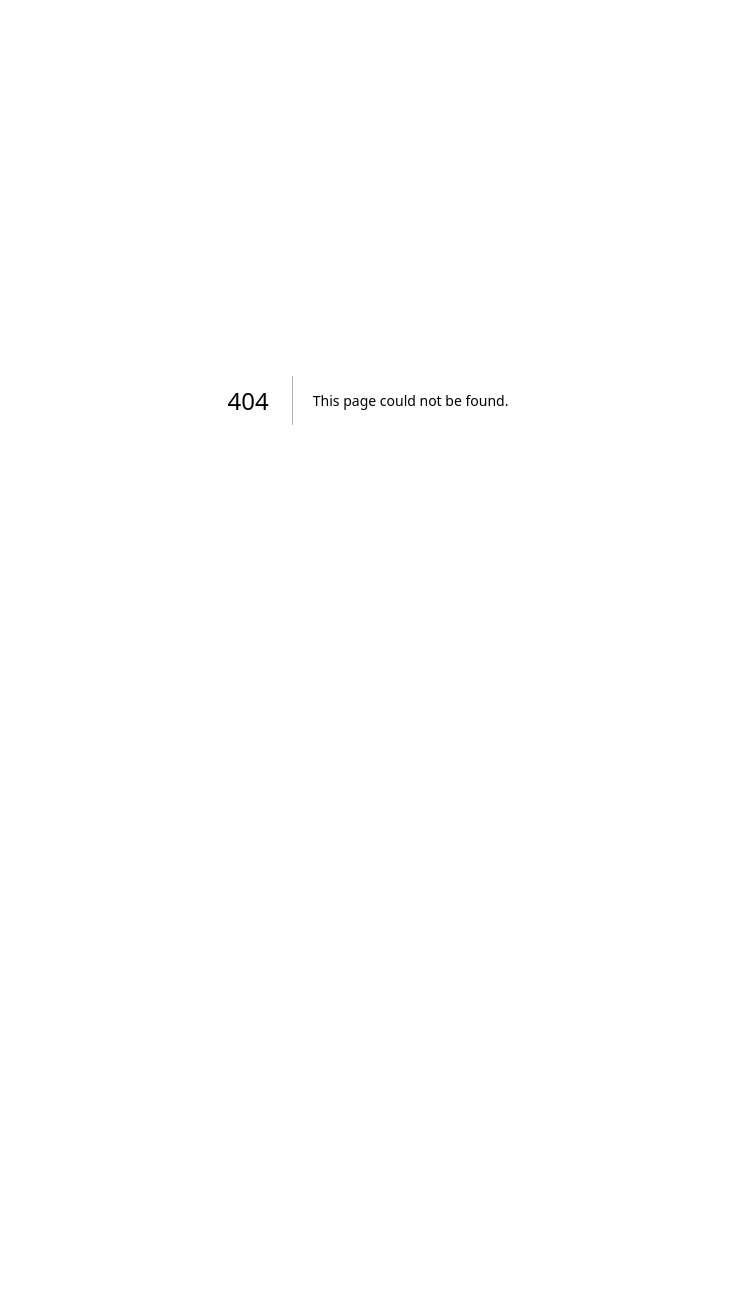
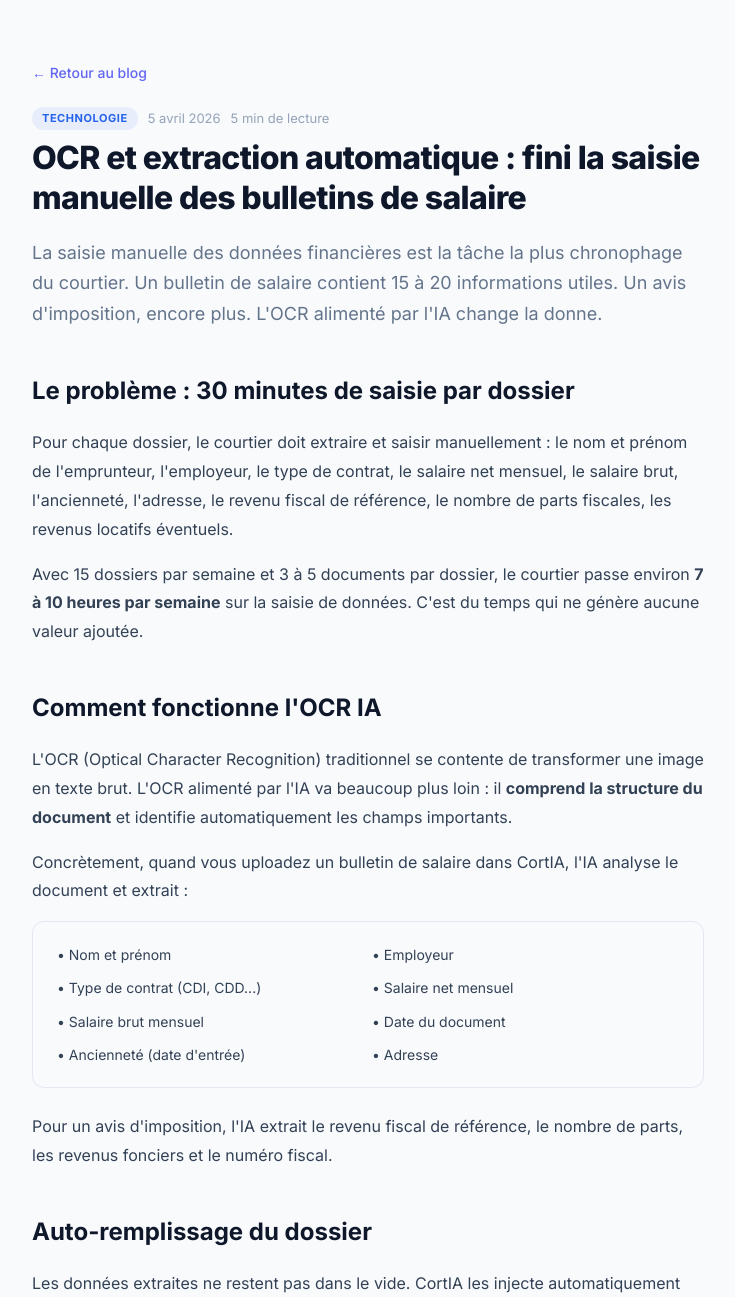
Before and after one commit to Manolo05/cortia, a Next.js app: page /blog/ocr-documents-courtage in a window 1280 px wide. Before the commit this address had no page. Shown: the top 1297 px of the page, without its empty margins (272-1007 px from the left). Before the commit the page ends 800 px from the top, so only its background shows below. Built offline with nearby package versions, Linux system fonts and the light colour scheme.

Commit message:
Add article on OCR technology for brokers
This file contains an article about OCR technology and its benefits for brokers, including automatic data extraction from salary slips and tax notices. It emphasizes time savings and productivity improvements.

```diff
--- /dev/null
+++ b/src/app/(landing)/blog/ocr-documents-courtage/page.tsx
@@ -0,0 +1,95 @@
+import Link from 'next/link'
+import type { Metadata } from 'next'
+
+export const metadata: Metadata = {
+  title: 'OCR et extraction automatique de documents pour courtiers | CortIA',
+  description: 'L\'OCR intelligent extrait automatiquement les revenus depuis les bulletins de salaire et avis d\'imposition. Gain de 30h/mois pour les courtiers IOBSP.',
+  keywords: 'OCR courtage, extraction automatique documents, bulletin salaire OCR, avis imposition automatique',
+}
+
+export default function ArticleOCR() {
+  return (
+    <article style={{ maxWidth: '720px', margin: '0 auto', padding: '60px 24px 80px' }}>
+      <Link href="/blog" style={{ fontSize: '14px', color: '#6366f1', fontWeight: 500, marginBottom: '24px', display: 'inline-flex', alignItems: 'center', gap: '6px' }}>← Retour au blog</Link>
+
+      <div style={{ marginBottom: '8px', display: 'flex', gap: '10px', alignItems: 'center' }}>
+        <span style={{ fontSize: '11px', fontWeight: 700, padding: '3px 10px', borderRadius: '99px', background: '#2563eb15', color: '#2563eb', textTransform: 'uppercase', letterSpacing: '0.05em' }}>Technologie</span>
+        <span style={{ fontSize: '13px', color: '#94a3b8' }}>5 avril 2026</span>
+        <span style={{ fontSize: '13px', color: '#94a3b8' }}>5 min de lecture</span>
+      </div>
+
+      <h1 style={{ fontSize: '32px', fontWeight: 800, color: '#0f172a', lineHeight: 1.25, marginBottom: '20px', letterSpacing: '-0.02em' }}>
+        OCR et extraction automatique : fini la saisie manuelle des bulletins de salaire
+      </h1>
+
+      <p style={{ fontSize: '18px', color: '#64748b', lineHeight: 1.7, marginBottom: '40px' }}>
+        La saisie manuelle des données financières est la tâche la plus chronophage du courtier. Un bulletin de salaire contient 15 à 20 informations utiles. Un avis d&apos;imposition, encore plus. L&apos;OCR alimenté par l&apos;IA change la donne.
+      </p>
+
+      <div style={{ fontSize: '16px', color: '#334155', lineHeight: 1.8 }}>
+        <h2 style={{ fontSize: '24px', fontWeight: 700, color: '#0f172a', marginTop: '40px', marginBottom: '16px' }}>
+          Le problème : 30 minutes de saisie par dossier
+        </h2>
+        <p style={{ marginBottom: '16px' }}>
+          Pour chaque dossier, le courtier doit extraire et saisir manuellement : le nom et prénom de l&apos;emprunteur, l&apos;employeur, le type de contrat, le salaire net mensuel, le salaire brut, l&apos;ancienneté, l&apos;adresse, le revenu fiscal de référence, le nombre de parts fiscales, les revenus locatifs éventuels.
+        </p>
+        <p style={{ marginBottom: '16px' }}>
+          Avec 15 dossiers par semaine et 3 à 5 documents par dossier, le courtier passe environ <strong>7 à 10 heures par semaine</strong> sur la saisie de données. C&apos;est du temps qui ne génère aucune valeur ajoutée.
+        </p>
+
+        <h2 style={{ fontSize: '24px', fontWeight: 700, color: '#0f172a', marginTop: '40px', marginBottom: '16px' }}>
+          Comment fonctionne l&apos;OCR IA
+        </h2>
+        <p style={{ marginBottom: '16px' }}>
+          L&apos;OCR (Optical Character Recognition) traditionnel se contente de transformer une image en texte brut. L&apos;OCR alimenté par l&apos;IA va beaucoup plus loin : il <strong>comprend la structure du document</strong> et identifie automatiquement les champs importants.
+        </p>
+        <p style={{ marginBottom: '16px' }}>
+          Concrètement, quand vous uploadez un bulletin de salaire dans CortIA, l&apos;IA analyse le document et extrait :
+        </p>
+        <div style={{ padding: '20px 24px', background: '#f8fafc', borderRadius: '12px', border: '1px solid #e2e8f0', marginBottom: '24px' }}>
+          <div style={{ display: 'grid', gridTemplateColumns: '1fr 1fr', gap: '8px', fontSize: '14px' }}>
+            <div>• Nom et prénom</div>
+            <div>• Employeur</div>
+            <div>• Type de contrat (CDI, CDD...)</div>
+            <div>• Salaire net mensuel</div>
+            <div>• Salaire brut mensuel</div>
+            <div>• Date du document</div>
+            <div>• Ancienneté (date d&apos;entrée)</div>
+            <div>• Adresse</div>
+          </div>
+        </div>
+        <p style={{ marginBottom: '16px' }}>
+          Pour un avis d&apos;imposition, l&apos;IA extrait le revenu fiscal de référence, le nombre de parts, les revenus fonciers et le numéro fiscal.
+        </p>
+
+        <h2 style={{ fontSize: '24px', fontWeight: 700, color: '#0f172a', marginTop: '40px', marginBottom: '16px' }}>
+          Auto-remplissage du dossier
+        </h2>
+        <p style={{ marginBottom: '16px' }}>
+          Les données extraites ne restent pas dans le vide. CortIA les injecte automatiquement dans les champs du dossier emprunteur : le salaire net, le type de contrat, l&apos;employeur. Le courtier n&apos;a plus qu&apos;à vérifier et valider — pas besoin de retaper les informations.
+        </p>
+        <p style={{ marginBottom: '16px' }}>
+          Le document est automatiquement marqué comme &quot;vérifié&quot; une fois l&apos;extraction réussie. Le courtier voit en un coup d&apos;oeil quels documents ont été traités et lesquels restent à analyser.
+        </p>
+
+        <h2 style={{ fontSize: '24px', fontWeight: 700, color: '#0f172a', marginTop: '40px', marginBottom: '16px' }}>
+          Impact sur la productivité
+        </h2>
+        <div style={{ padding: '20px 24px', background: '#f0fdf4', borderRadius: '12px', border: '1px solid #bbf7d0', marginBottom: '24px' }}>
+          <div style={{ marginBottom: '8px' }}><strong>60 dossiers/mois × 30 min de saisie = 30 heures/mois</strong></div>
+          <div style={{ marginBottom: '8px' }}>Avec l&apos;OCR : 60 dossiers × 2 min de vérification = <strong>2 heures/mois</strong></div>
+          <div><strong>Gain : 28 heures/mois</strong> soit 3,5 jours de travail récupérés</div>
+        </div>
+        <p style={{ marginBottom: '16px' }}>
+          Ces heures récupérées permettent de traiter davantage de dossiers ou d&apos;investir dans la prospection et le conseil client — les activités qui génèrent réellement du revenu.
+        </p>
+      </div>
+
+      <div style={{ marginTop: '48px', padding: '32px', borderRadius: '16px', background: 'linear-gradient(135deg, #0B1D3A, #1e3a5f)', textAlign: 'center' }}>
+        <h3 style={{ fontSize: '20px', fontWeight: 700, color: 'white', marginBottom: '8px' }}>Libérez-vous de la saisie manuelle</h3>
+        <p style={{ fontSize: '15px', color: 'rgba(255,255,255,0.7)', marginBottom: '20px' }}>OCR intelligent, auto-remplissage, vérification instantanée.</p>
+        <Link href="/register" style={{ display: 'inline-flex', padding: '11px 24px', borderRadius: '10px', background: '#D4A843', color: '#0B1D3A', fontWeight: 700, fontSize: '14px', textDecoration: 'none' }}>Essayer CortIA gratuitement →</Link>
+      </div>
+    </article>
+  )
+}
```
